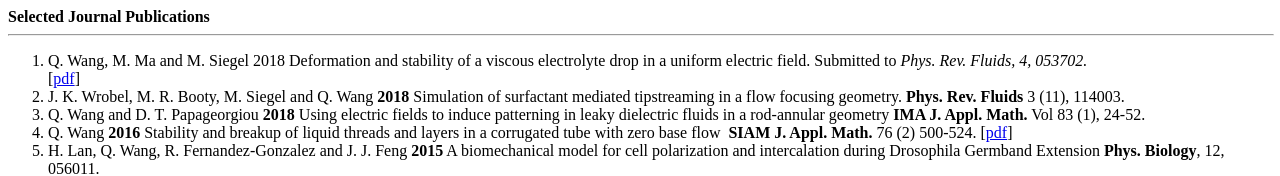
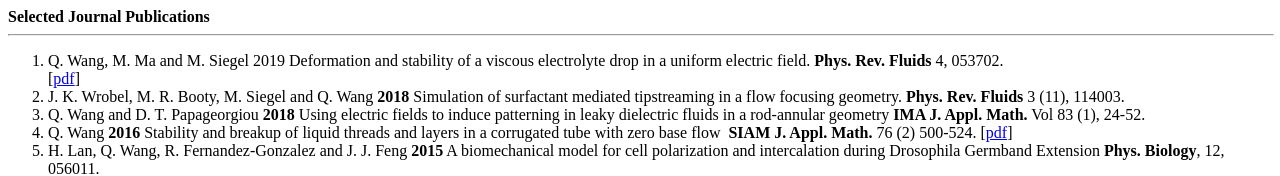
Before and after one commit to qiming82/qiming82.github.io, a plain HTML site: page pub2.html in a window 1280 px wide. Shown: the top 176 px of the page. Drawn offline with Linux system fonts and the light colour scheme.

Commit message:
Update pub2.html

```diff
--- a/pub2.html
+++ b/pub2.html
@@ -9,9 +9,9 @@
     </b>
     <hr width="100%" size="2">
     <ol>
-      <li>Q. Wang, M. Ma and M. Siegel 2018 Deformation and stability of
+      <li>Q. Wang, M. Ma and M. Siegel 2019 Deformation and stability of
         a viscous electrolyte drop in a uniform electric field.
-        Submitted to <i>Phys. Rev. Fluids, </b>4, 053702.<br>
+        <b>Phys. Rev. Fluids </b>4, 053702.<br>
         <b></b></li>
       </i>
         [<a href="paper/WMM_PRF.pdf">pdf</a>]<br>
```
